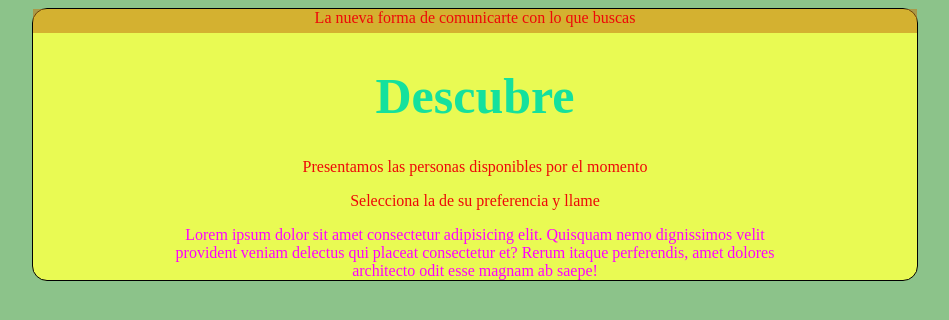
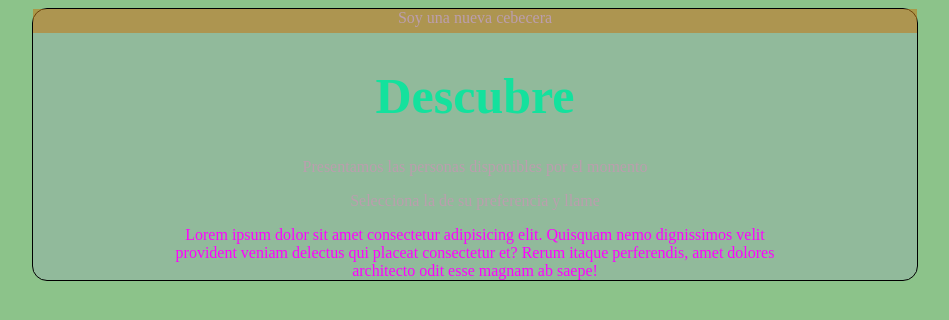
Before and after one commit to ByronVTS/Myblog, a plain HTML site: page blog.html in a window 1280 px wide. Shown: the whole page, without its empty margins (165-1114 px from the left). Drawn offline with Linux system fonts and the light colour scheme.

Commit message:
Cambios en la cebecer y color de fondo

```diff
--- a/blog.html
+++ b/blog.html
@@ -9,7 +9,7 @@
 <body>
 <div class="container">
     <div class="cabecera">
-        La nueva forma de comunicarte con lo que buscas
+        Soy una nueva cebecera
     </div>
     <div class="post">
         <h1>Descubre</h1>
@@ -17,6 +17,7 @@
         <p>Selecciona la de su preferencia y llame</p>
         <p>Lorem ipsum dolor sit amet consectetur adipisicing elit. Quisquam nemo dignissimos velit provident veniam delectus qui placeat consectetur et? Rerum itaque perferendis, amet dolores architecto odit esse magnam ab saepe!</p>
     </div>
+
 </div>
 </body>
 </html>
--- a/css/style.css
+++ b/css/style.css
@@ -1,7 +1,7 @@
 body{
     background-color: rgb(140, 195, 138);
     font-family: 'Times New Roman', Times, serif;
-    color: rgb(238, 8, 8);
+    color: rgb(187, 158, 174);
     text-align: center;
 }
 .cabecera{
@@ -10,7 +10,7 @@ body{
 }
 .container{
     border: 1px solid rgb(0, 0, 0);
-    background-color: rgb(233, 250, 83);
+    background-color: rgb(145, 186, 155);
     width: 70%;
     /* Formas de centrar la cajita */
     margin: 0 auto;
```
